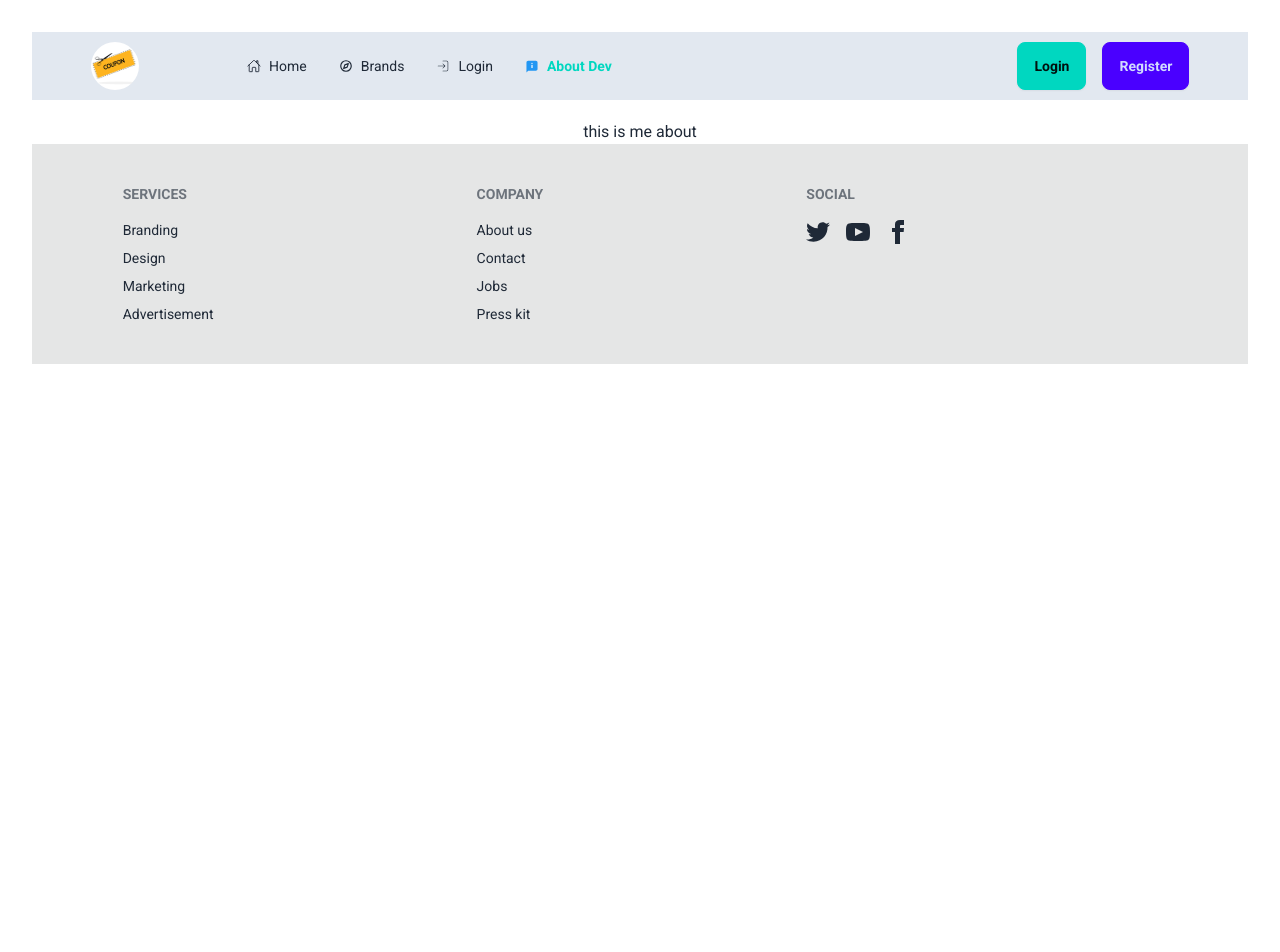
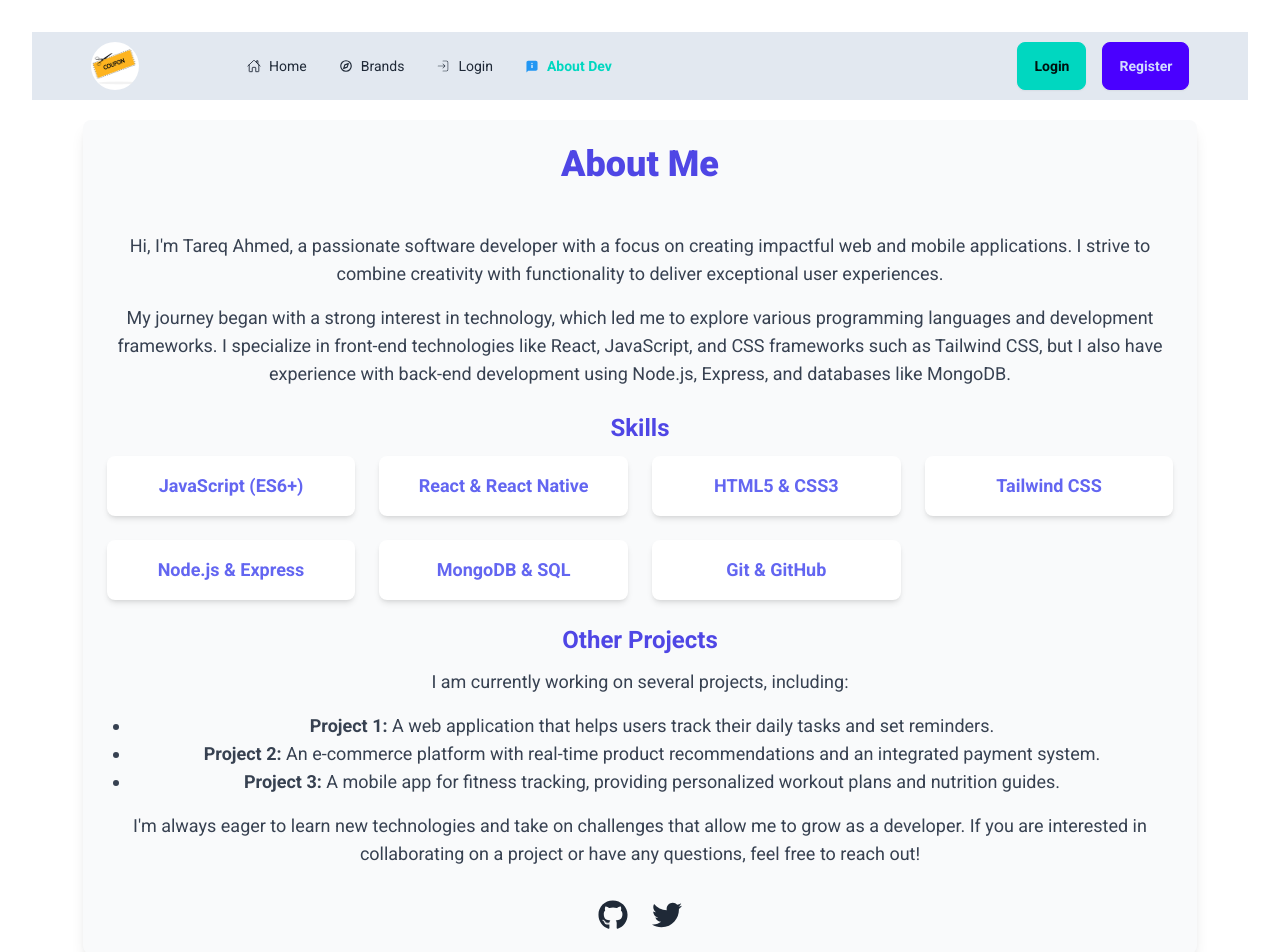
Before and after one commit to tareqahmed2/copon-center, a React (Vite) app: page /about in a window 1280 px wide. Shown: the top 952 px of the page. Before the commit the page ends 800 px from the top, so only its background shows below. Built offline with nearby package versions, Linux system fonts and the light colour scheme; no server answers.

Commit message:
added readme.md file

```diff
--- a/src/components/About.jsx
+++ b/src/components/About.jsx
@@ -1,9 +1,111 @@
 import React from "react";
+import { FaGithub, FaLinkedin, FaTwitter } from "react-icons/fa";
 
 const About = () => {
   return (
-    <div>
-      <h2>this is me about</h2>
+    <div className="container w-11/12 mx-auto p-6 bg-gray-50 rounded-lg shadow-lg">
+      <h2 className="text-4xl font-extrabold text-center text-indigo-600 mb-6">
+        About Me
+      </h2>
+      <div className="flex justify-center mb-6"></div>
+      <p className="text-lg mb-4 text-gray-700">
+        Hi, I'm Tareq Ahmed, a passionate software developer with a focus on
+        creating impactful web and mobile applications. I strive to combine
+        creativity with functionality to deliver exceptional user experiences.
+      </p>
+      <p className="text-lg mb-6 text-gray-700">
+        My journey began with a strong interest in technology, which led me to
+        explore various programming languages and development frameworks. I
+        specialize in front-end technologies like React, JavaScript, and CSS
+        frameworks such as Tailwind CSS, but I also have experience with
+        back-end development using Node.js, Express, and databases like MongoDB.
+      </p>
+
+      <h3 className="text-2xl font-semibold text-indigo-600 mt-6 mb-3">
+        Skills
+      </h3>
+      <div className="grid grid-cols-2 sm:grid-cols-3 lg:grid-cols-4 gap-6">
+        <div className="bg-white p-4 rounded-lg shadow-md hover:shadow-xl transition-all">
+          <h4 className="font-semibold text-lg text-indigo-500">
+            JavaScript (ES6+)
+          </h4>
+        </div>
+        <div className="bg-white p-4 rounded-lg shadow-md hover:shadow-xl transition-all">
+          <h4 className="font-semibold text-lg text-indigo-500">
+            React & React Native
+          </h4>
+        </div>
+        <div className="bg-white p-4 rounded-lg shadow-md hover:shadow-xl transition-all">
+          <h4 className="font-semibold text-lg text-indigo-500">
+            HTML5 & CSS3
+          </h4>
+        </div>
+        <div className="bg-white p-4 rounded-lg shadow-md hover:shadow-xl transition-all">
+          <h4 className="font-semibold text-lg text-indigo-500">
+            Tailwind CSS
+          </h4>
+        </div>
+        <div className="bg-white p-4 rounded-lg shadow-md hover:shadow-xl transition-all">
+          <h4 className="font-semibold text-lg text-indigo-500">
+            Node.js & Express
+          </h4>
+        </div>
+        <div className="bg-white p-4 rounded-lg shadow-md hover:shadow-xl transition-all">
+          <h4 className="font-semibold text-lg text-indigo-500">
+            MongoDB & SQL
+          </h4>
+        </div>
+        <div className="bg-white p-4 rounded-lg shadow-md hover:shadow-xl transition-all">
+          <h4 className="font-semibold text-lg text-indigo-500">
+            Git & GitHub
+          </h4>
+        </div>
+      </div>
+
+      <h3 className="text-2xl font-semibold text-indigo-600 mt-6 mb-3">
+        Other Projects
+      </h3>
+      <p className="text-lg mb-4 text-gray-700">
+        I am currently working on several projects, including:
+      </p>
+      <ul className="list-disc pl-6 text-lg text-gray-700">
+        <li>
+          <strong>Project 1:</strong> A web application that helps users track
+          their daily tasks and set reminders.
+        </li>
+        <li>
+          <strong>Project 2:</strong> An e-commerce platform with real-time
+          product recommendations and an integrated payment system.
+        </li>
+        <li>
+          <strong>Project 3:</strong> A mobile app for fitness tracking,
+          providing personalized workout plans and nutrition guides.
+        </li>
+      </ul>
+
+      <p className="text-lg mt-4 text-gray-700">
+        I'm always eager to learn new technologies and take on challenges that
+        allow me to grow as a developer. If you are interested in collaborating
+        on a project or have any questions, feel free to reach out!
+      </p>
+
+      <div className="flex justify-center space-x-6 mt-8">
+        <a
+          href="https://github.com/tareqahmed2"
+          target="_blank"
+          rel="noopener noreferrer"
+        >
+          <FaGithub className="text-3xl text-gray-800 hover:text-indigo-600 transition-all" />
+        </a>
+
+        <a
+          href="https://twitter.com/tareq"
+          target="_blank"
+          rel="noopener noreferrer"
+        >
+          <FaTwitter className="text-3xl text-gray-800 hover:text-indigo-600 transition-all" />
+        </a>
+      </div>
     </div>
   );
 };
--- a/src/components/FeatureDetails.jsx
+++ b/src/components/FeatureDetails.jsx
@@ -1,5 +1,6 @@
 import React, { useContext, useEffect, useState } from "react";
 import { useNavigate, useParams } from "react-router-dom";
+import { toast } from "react-toastify";
 
 const FeatureDetails = () => {
   const { id } = useParams();
@@ -37,7 +38,9 @@ const FeatureDetails = () => {
     discount,
     details: { description, features: featureList, stock, category },
   } = selectedCardData;
-
+  const hadleAddToCart = () => {
+    toast.warn("Function didn't implement yet!");
+  };
   return (
     <div className="container w-11/12 mx-auto px-4 py-8">
       <div className="flex flex-col md:flex-row bg-white shadow-lg rounded-lg overflow-hidden">
@@ -81,7 +84,10 @@ const FeatureDetails = () => {
             </div>
           </div>
           <div className="mt-6 flex justify-between items-center">
-            <button className="btn btn-primary px-6 py-2 text-white bg-blue-600 rounded-lg shadow-md hover:bg-blue-700 transition">
+            <button
+              onClick={hadleAddToCart}
+              className="btn btn-primary px-6 py-2 text-white bg-blue-600 rounded-lg shadow-md hover:bg-blue-700 transition"
+            >
               Add to Cart
             </button>
             <button
```
Also changed, not shown: 1 other file (tests, documents, lock files or other folders).
